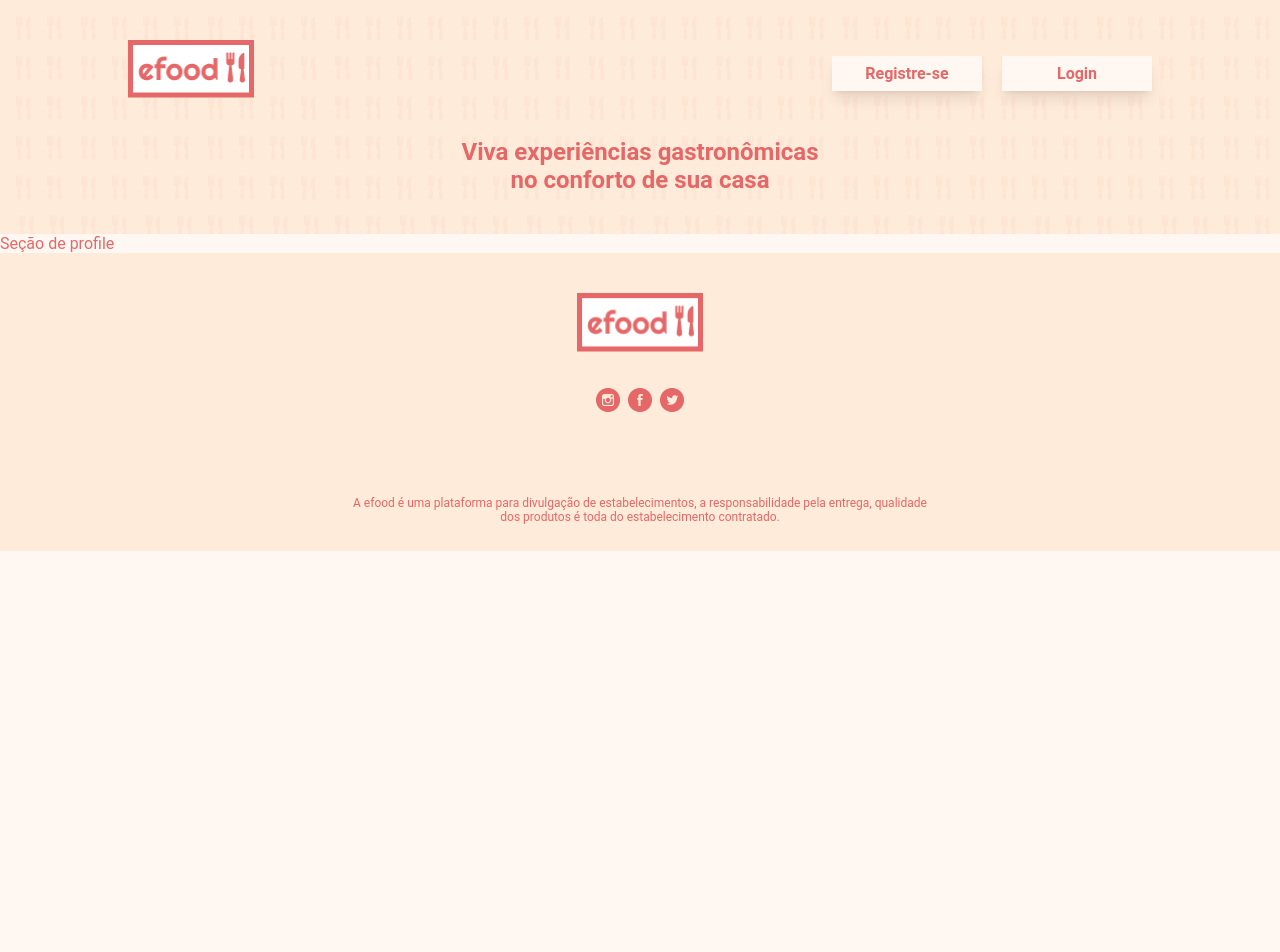
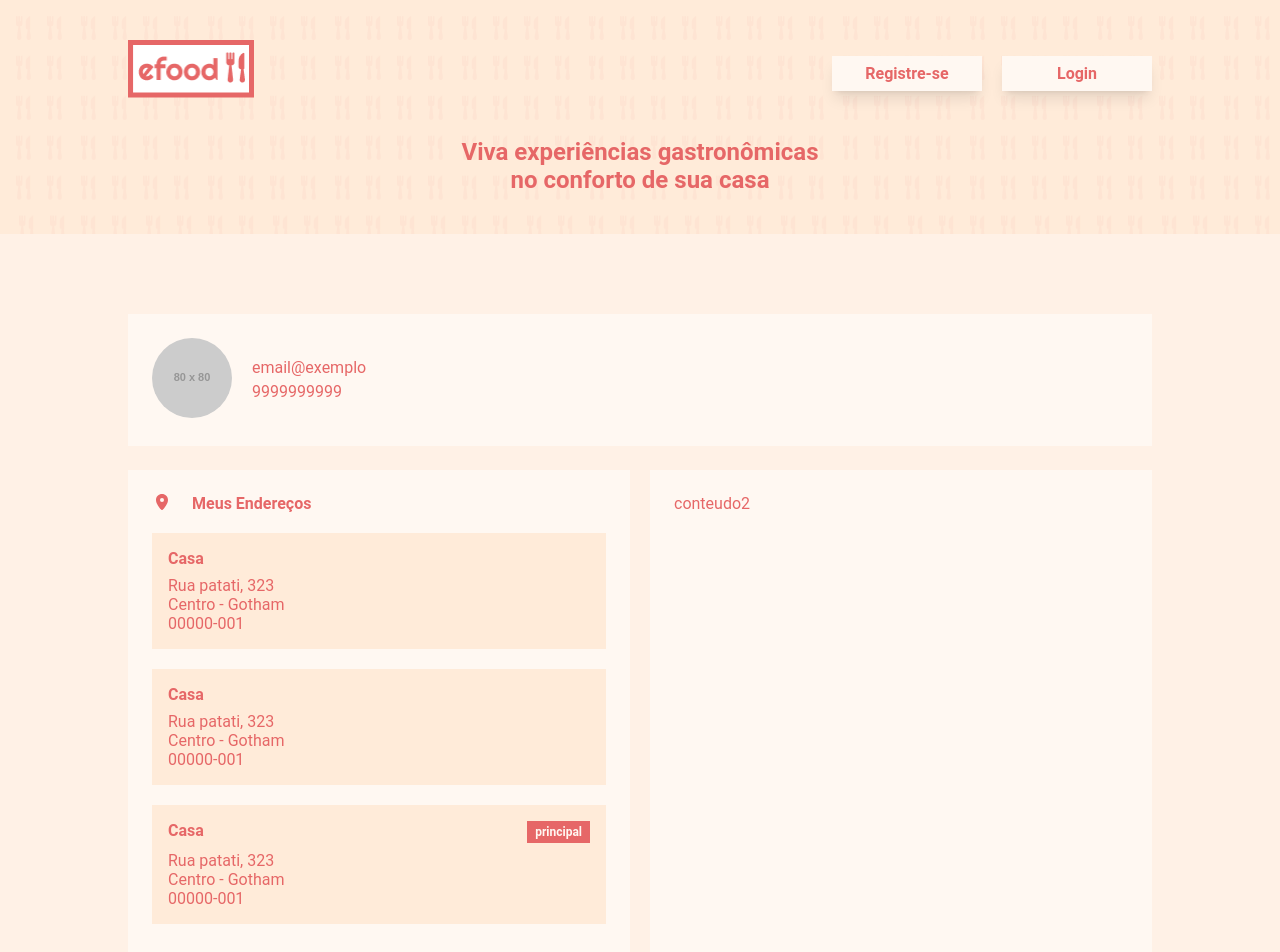
Before and after one commit to JovanneSousa/efood, a React (Vite) app: page /profile in a window 1280 px wide. Shown: the top 952 px of the page. Before the commit the page ends 800 px from the top, so only its background shows below. Built offline with nearby package versions, Linux system fonts and the light colour scheme; no server answers.

Commit message:
feat: iniciando componente de perfil, finalizado modal de detalhe de usuários e endereço

```diff
--- a/src/Components/ListaProdutos/styles.ts
+++ b/src/Components/ListaProdutos/styles.ts
@@ -5,7 +5,6 @@
   display: grid;
   grid-template-columns: 1fr 1fr 1fr;
   gap: 32px;
-  padding: 56px 0 120px 0;
 
   @media (max-width: ${breakpoint.tablet}) {
     grid-template-columns: 1fr;
--- a/src/Components/Profile/index.tsx
+++ b/src/Components/Profile/index.tsx
@@ -1,9 +1,65 @@
+import { AddressContainer, ProfileContainer } from './styles'
+import useBodyClass from '../../Hooks/useBodyClass'
+import { FontAwesomeIcon } from '@fortawesome/react-fontawesome'
+import { faLocationDot } from '@fortawesome/free-solid-svg-icons'
+import Button from '../Button'
+
 const Profile = () => {
+  // altera a cor do body com base na classe
+  useBodyClass('layout-profile')
+
   return (
-    <div>
-      <p>Seção de profile</p>
-      <p>{localStorage.getItem('nome')}</p>
-    </div>
+    <ProfileContainer>
+      <div className="container">
+        <div className="profile-data">
+          <div className="img">
+            <img src="https://placehold.co/80" alt="placeholder" />
+          </div>
+          <div className="profile-info">
+            <p className="name-profile">{localStorage.getItem('user')}</p>
+            <p>{localStorage.getItem('email') || 'email@exemplo'}</p>
+            <p>{localStorage.getItem('telefone') || '9999999999'}</p>
+          </div>
+        </div>
+        <div className="grid">
+          <div className="grid-item">
+            <div className="title">
+              <FontAwesomeIcon icon={faLocationDot} />
+              <p>Meus Endereços</p>
+            </div>
+            <AddressContainer>
+              <div className="card-address">
+                <div className="header-address-card">
+                  <p className="title-address">Casa</p>
+                </div>
+                <p>Rua patati, 323</p>
+                <p>Centro - Gotham</p>
+                <p>00000-001</p>
+              </div>
+              <div className="card-address">
+                <div className="header-address-card">
+                  <p className="title-address">Casa</p>
+                </div>
+                <p>Rua patati, 323</p>
+                <p>Centro - Gotham</p>
+                <p>00000-001</p>
+              </div>
+              <div className="card-address">
+                <div className="header-address-card">
+                  <p className="title-address">Casa</p>
+                  <span>principal</span>
+                </div>
+                <p>Rua patati, 323</p>
+                <p>Centro - Gotham</p>
+                <p>00000-001</p>
+              </div>
+              <Button className='red' padding='big' >+ Adicionar Endereço</Button>
+            </AddressContainer>
+          </div>
+          <div className="grid-item">conteudo2</div>
+        </div>
+      </div>
+    </ProfileContainer>
   )
 }
 
--- /dev/null
+++ b/src/Components/Profile/styles.ts
@@ -0,0 +1,92 @@
+import styled from 'styled-components'
+import { breakpoint, cores } from '../../GlobalStyle'
+
+export const ProfileContainer = styled.section`
+  background-color: ${cores.corDeFundoEscura};
+
+  .profile-data {
+    display: flex;
+    gap: 20px;
+    align-items: center;
+    background-color: ${cores.corDeFundo};
+    padding: 24px;
+    margin-bottom: 24px;
+  }
+
+  .profile-info {
+    display: flex;
+    flex-direction: column;
+
+    p {
+      line-height: 24px;
+    }
+
+    p.name-profile {
+      font-size: 24px;
+      font-weight: bold;
+      line-height: 32px;
+    }
+  }
+
+  .img {
+    img {
+      border-radius: 50%;
+    }
+  }
+
+  .grid {
+    display: grid;
+    grid-template-columns: 1fr 1fr;
+    gap: 20px;
+
+    .grid-item {
+        display: flex;
+        flex-direction: column;
+        gap: 20px;
+    }
+
+    .title {
+      display: flex;
+      gap: 20px;
+      font-weight: bold;
+    }
+
+    > div {
+      background-color: ${cores.corDeFundo};
+      padding: 24px;
+    }
+
+    @media (max-width: ${breakpoint.tablet}) {
+      grid-template-columns: 1fr;
+    }
+  }
+`
+
+export const AddressContainer = styled.div`
+  display: flex;
+  flex-direction: column;
+  gap: 20px;
+
+  .card-address {
+    padding: 16px;
+    background-color: ${cores.corFooter};
+
+    .header-address-card {
+      display: flex;
+      justify-content: space-between;
+      margin-bottom: 8px;
+
+      .title-address {
+        font-weight: bold;
+      }
+
+      span {
+        background-color: ${cores.corTexto};
+        color: ${cores.corDeFundo};
+        padding: 4px 8px;
+        font-size: 12px;
+        font-weight: bold;
+      }
+    }
+  }
+`
--- a/src/Components/RestauranteList/styles.ts
+++ b/src/Components/RestauranteList/styles.ts
@@ -3,8 +3,6 @@
 
 export const RestauranteSection = styled.div`
   margin: 0 auto;
-  padding-top: 80px;
-  padding-bottom: 120px;
   display: grid;
   grid-template-columns: 1fr 1fr;
   column-gap: 80px;
--- a/src/GlobalStyle.ts
+++ b/src/GlobalStyle.ts
@@ -5,6 +5,8 @@
   corLeveTexto: '#f19999',
   corFooter: '#FFEBD9',
   corDeFundo: '#fff8f2',
+  corDeFundoEscura: '#fff1e6',
+  corLeveDeFundo: '#fffdfb',
   branco: '#ffffff',
   preto: '#000'
 }
@@ -29,9 +31,17 @@
           background-color: ${cores.corDeFundo};
         }
 
+        .layout-profile {
+          background-color: ${cores.corDeFundoEscura};
+        }
+
         body, #root, html {
           width: 100%;
           min-height: 100vh;
+        }
+
+        .page-content {
+          padding: 80px 0;
         }
 
         .shadow {
--- /dev/null
+++ b/src/Hooks/useBodyClass.ts
@@ -0,0 +1,12 @@
+import { useEffect } from 'react'
+
+const useBodyClass = (className: string) => {
+  useEffect(() => {
+    document.body.classList.add(className)
+    return () => {
+      document.body.classList.remove(className)
+    }
+  }, [className])
+}
+
+export default useBodyClass
--- a/src/Layouts/DefaultLayout/index.tsx
+++ b/src/Layouts/DefaultLayout/index.tsx
@@ -7,7 +7,9 @@
   return (
     <>
       <Header variant="default" />
-      <Outlet />
+      <div className="page-content">
+        <Outlet />
+      </div>
       <Footer />
       <SidebarModal />
     </>
--- a/src/Layouts/RestauranteLayout/index.tsx
+++ b/src/Layouts/RestauranteLayout/index.tsx
@@ -19,7 +19,9 @@
         nome={restaurante.titulo}
         tipo={restaurante.tipo}
       />
-      <Outlet />
+      <div className="page-content">
+        <Outlet />
+      </div>
       <Footer />
       <SidebarModal />
     </>
--- /dev/null
+++ b/src/Pages/ProfilePage/index.tsx
@@ -0,0 +1,7 @@
+import Profile from "../../Components/Profile"
+
+const ProfilePage = () => {
+    return <Profile />
+}
+
+export default ProfilePage
--- a/src/Rotas.tsx
+++ b/src/Rotas.tsx
@@ -6,7 +6,7 @@
   const Auth = lazy(() => import('./Pages/Auth'))
   const Home = lazy(() => import('./Pages/Home'))
   const Restaurantes = lazy(() => import('./Pages/Restaurantes'))
-  const Profile = lazy(() => import('./Components/Profile'))
+  const ProfilePage = lazy(() => import('./Pages/ProfilePage'))
   const DefaultLayout = lazy(() => import('./Layouts/DefaultLayout'))
   const RestauranteLayout = lazy(() => import('./Layouts/RestauranteLayout'))
 
@@ -15,7 +15,7 @@
       <Routes>
         <Route element={<DefaultLayout />}>
           <Route path="/auth/:type" element={<Auth />} />
-          <Route path="/profile" element={<Profile />} />
+          <Route path="/profile" element={<ProfilePage />} />
           <Route path="/" element={<Home />} />
           <Route path="/restaurantes/novo" />
         </Route>
```
Also changed, not shown: src/Components/RegisterRestaurante/index.tsx (added, +15 -0 lines).
